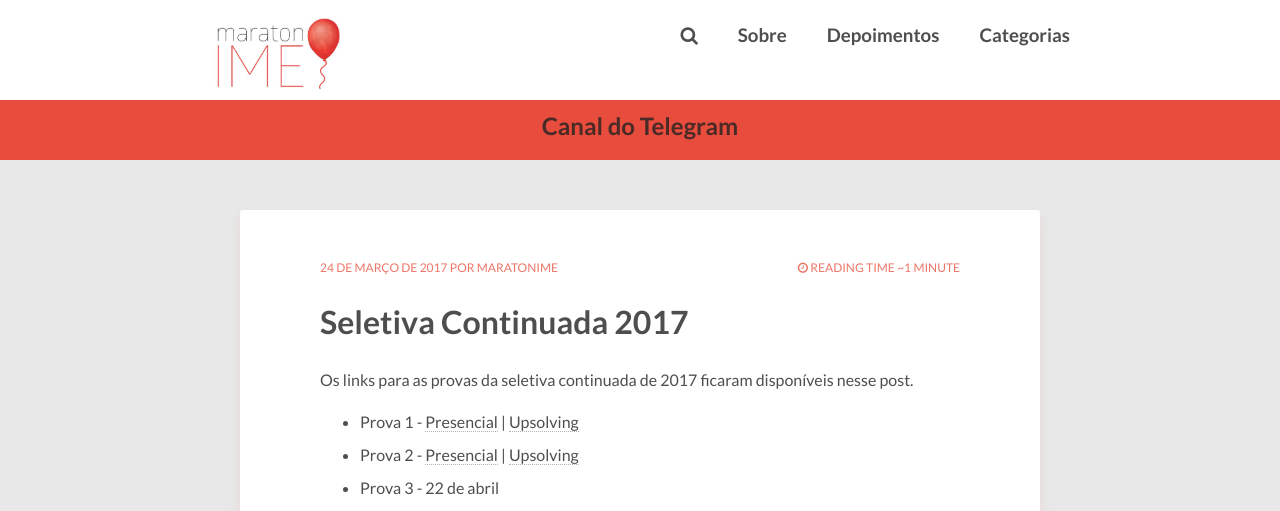
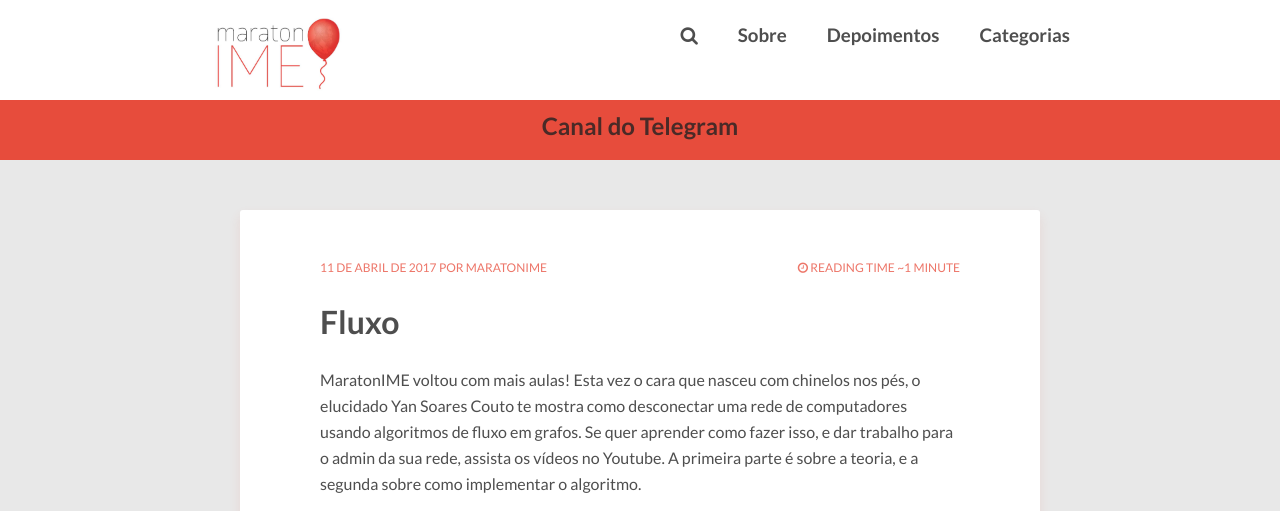
Before and after one commit to maratonusp/blog, a Jekyll site: the page built from index.html, in a window 1280 px wide and 1400 px high, scrolled down 190 px. Shown: the top 511 px of the window. Built offline with Jekyll 4.4.1, drawn with Linux system fonts in a browser that asks for light colours; nearby versions of some CDN libraries; the list of posts is cut into pages by our own code; comment, search, counter and statistics services are not loaded; some of the changed text lies outside the part shown.

Commit message:
Arrumando data do post de Fluxo

```diff
--- a/_posts/2017-04-11-fluxo.md
+++ b/_posts/2017-04-11-fluxo.md
@@ -1,6 +1,6 @@
 ---
 title: Fluxo
-date: '2016-11-29 18:36:46'
+date: '2017-04-11 18:36:46'
 categories:
 - aulas
 permalink: "/:categories/:title"
```
